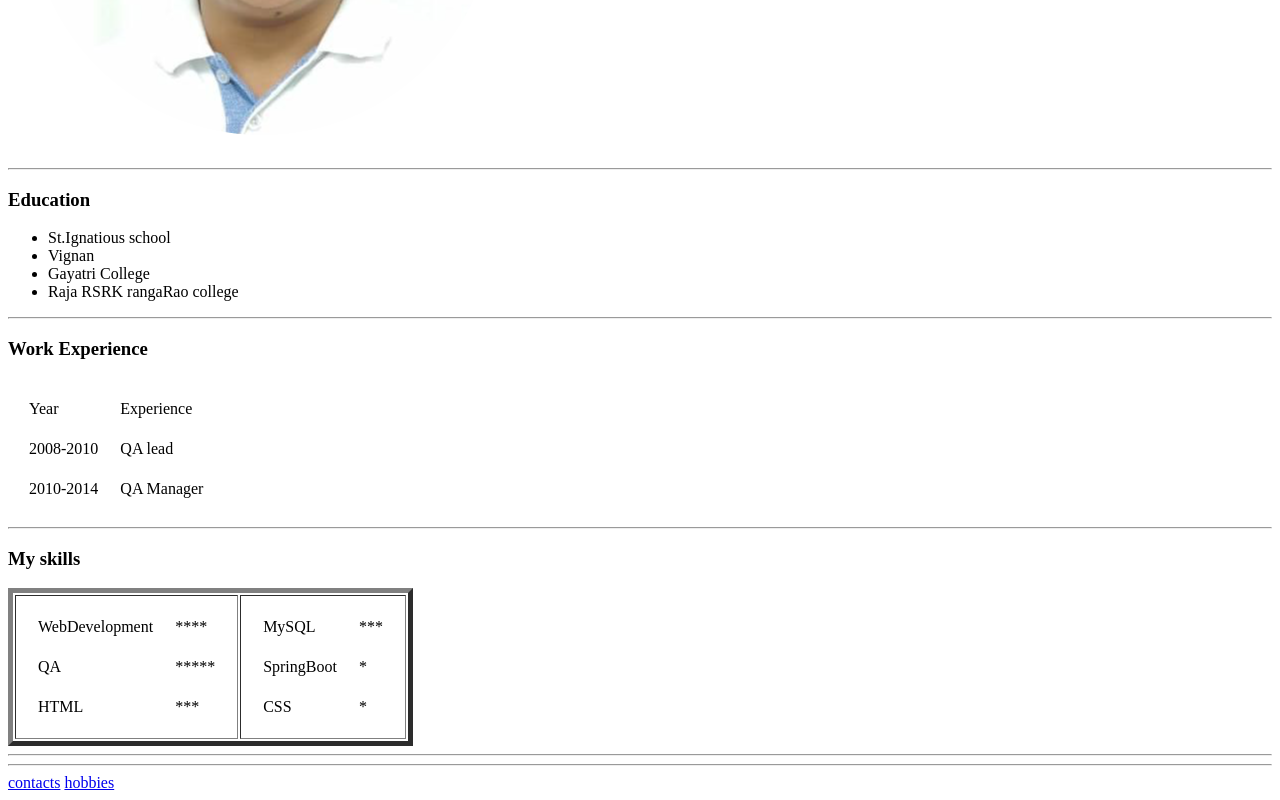
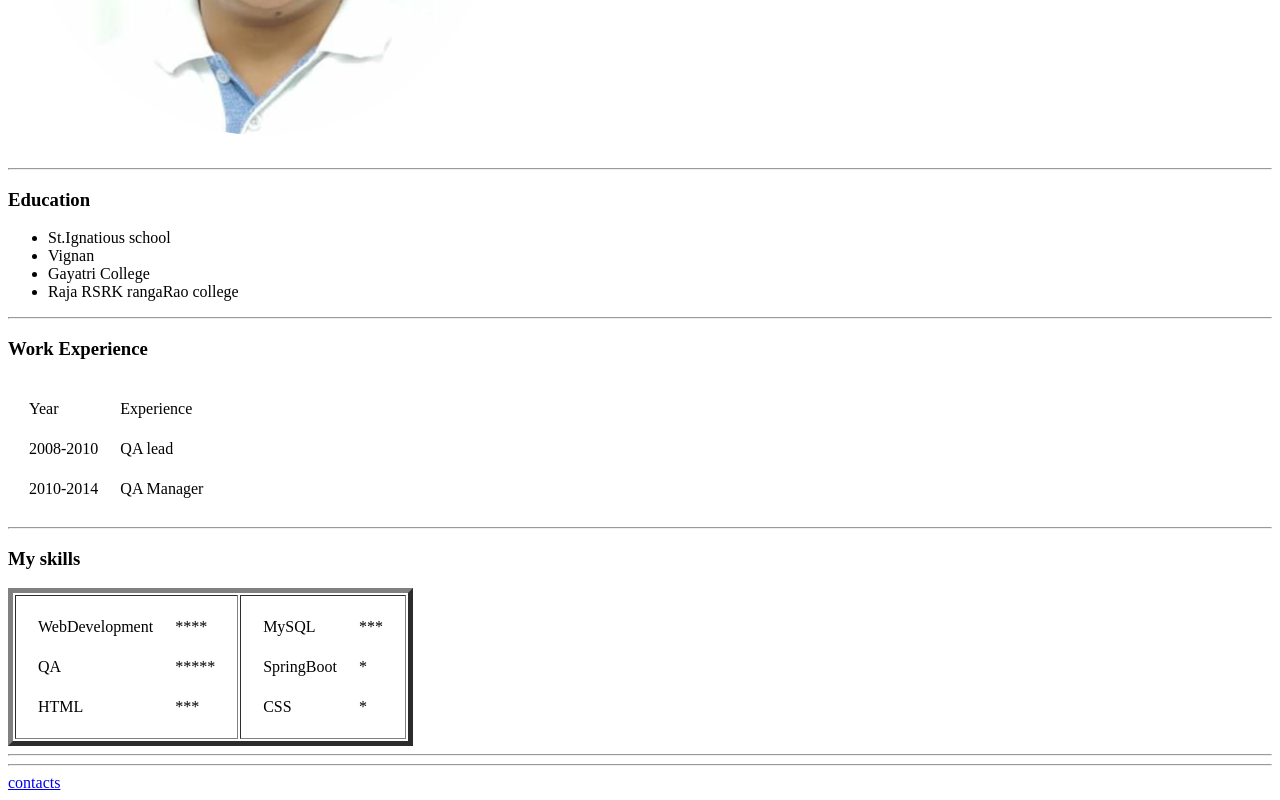
Before and after one commit to shaliniWD/website, a plain HTML site: page index.html in a window 1280 px wide. Shown: the part 360-1160 px from the top of the page. Drawn offline with Linux system fonts and the light colour scheme.

Commit message:
Update index.html

```diff
--- a/index.html
+++ b/index.html
@@ -79,6 +79,6 @@
     <hr>
     <hr>
     <a href="C:\Users\91900\Desktop\WebDevelopment\personalsite1\contactme.html">contacts</a>
-    <a href="C:\Users\91900\Desktop\WebDevelopment\personalsite1\hobbies.html">hobbies</a>
+
   </body>
 </html>
```
